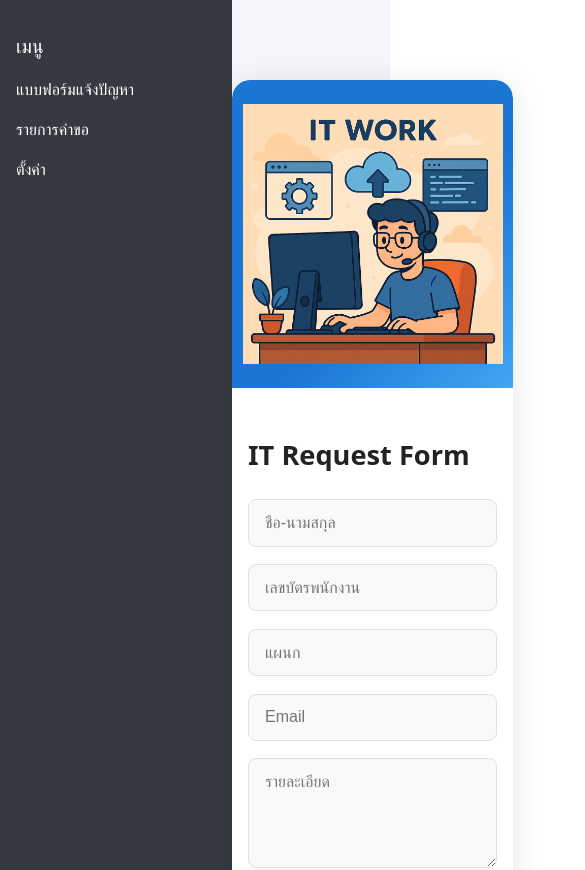
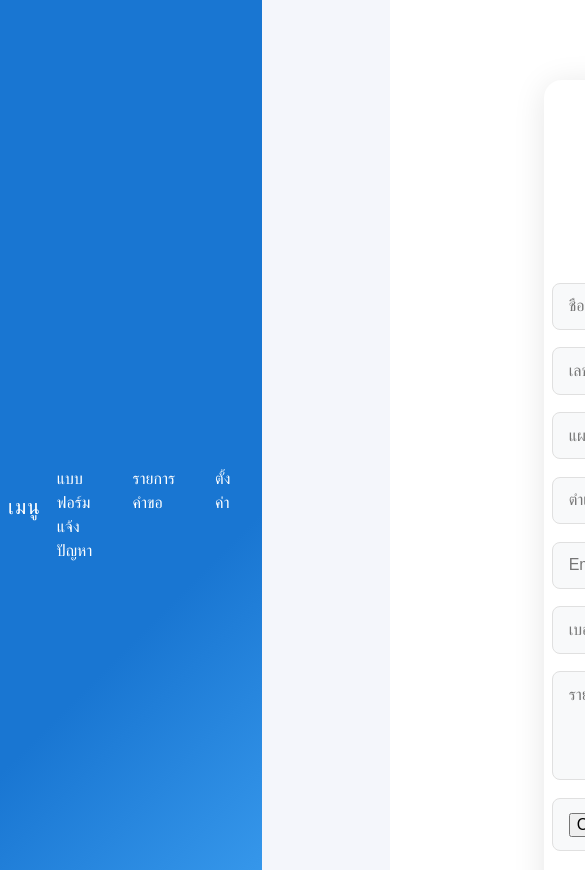
Before and after one commit to tanPiyangkoon/it-request, a React (Vite) app in the folder frontend/: page / in a window 390 px wide. Shown: the top 870 px of the page, 585 px wide, since content can reach past the window. Built offline with nearby package versions, Linux system fonts and the light colour scheme; the HTML template or start-up script is replaced by a standard one.

Commit message:
add attach picture

```diff
--- a/frontend/src/components/RequestForm.css
+++ b/frontend/src/components/RequestForm.css
@@ -5,19 +5,16 @@ body {
 
 /* ปรับเป็นการ์ดแนวนอนเต็มหน้าจอ */
 .form-container {
+  max-width: 600px;
+  margin: 3rem auto;
+  background: #fff;
+  border-radius: 18px;
+  box-shadow: 0 4px 32px rgba(0,0,0,0.10);
+  padding: 2.5rem 2.5rem 2rem 2.5rem;
   display: flex;
-  flex-direction: row;
-  align-items: stretch;
-  max-width: 1100px;
-  margin: 3rem auto;
-  background: rgba(255,255,255,0.97);
-  border-radius: 18px;
-  box-shadow: 0 4px 32px rgba(0, 0, 0, 0.10);
-  padding: 0;
-  min-height: 380px;
-  width: 100%;
+  flex-direction: column;
+  align-items: center;
   position: relative;
-  overflow: hidden;
 }
 
 .form-container::before {
@@ -25,38 +22,37 @@ body {
 }
 
 .form-image {
-  flex: 1.2;
+  display: flex;
+  justify-content: center;
+  align-items: center;
+  margin-bottom: 1.5rem;
+  width: 120px;
+  height: 120px;
   background: linear-gradient(135deg, #1976d2 60%, #42a5f5 100%);
-  border-radius: 18px 0 0 18px;
-  display: flex;
-  align-items: center;
-  justify-content: center;
-  color: #fff;
-  font-size: 2.1rem;
-  font-weight: bold;
-  letter-spacing: 1px;
-  text-align: center;
-  padding: 2rem 1rem;
-  position: relative;
-  z-index: 1;
+  border-radius: 50%;
+  box-shadow: 0 2px 12px rgba(25, 118, 210, 0.13);
+  overflow: hidden;
+}
+
+.form-image img {
+  width: 80px;
+  height: 80px;
+  object-fit: contain;
 }
 
 .form-fields {
-  flex: 2;
+  width: 100%;
   display: flex;
   flex-direction: column;
-  justify-content: center;
-  padding: 2.5rem 2.5rem 2rem 2.5rem;
-  position: relative;
-  z-index: 1;
+  align-items: stretch;
 }
 
 .form-fields h2 {
-  text-align: left;
+  text-align: center;
   margin-bottom: 1.5rem;
   font-size: 1.7rem;
   font-weight: bold;
-  color: #222;
+  color: #1976d2;
 }
 
 .form-fields input,
@@ -83,7 +79,7 @@ body {
 }
 
 .form-fields button {
-  background: #1976d2;
+  background: linear-gradient(90deg, #1976d2 60%, #42a5f5 100%);
   color: #fff;
   border: none;
   border-radius: 8px;
@@ -93,6 +89,7 @@ body {
   cursor: pointer;
   transition: background 0.2s;
   margin-top: 0.5rem;
+  box-shadow: 0 2px 8px rgba(25, 118, 210, 0.08);
 }
 
 .form-fields button:hover {
@@ -121,18 +118,18 @@ body {
   font-size: 1rem;
 }
 
-@media (max-width: 900px) {
+@media (max-width: 700px) {
   .form-container {
-    flex-direction: column;
-    min-height: unset;
     max-width: 98vw;
+    padding: 1.2rem 0.5rem 1rem 0.5rem;
   }
   .form-image {
-    border-radius: 18px 18px 0 0;
-    font-size: 1.3rem;
-    padding: 1.5rem 0.5rem;
+    width: 80px;
+    height: 80px;
+    margin-bottom: 1rem;
   }
-  .form-fields {
-    padding: 1.5rem 1rem 1rem 1rem;
+  .form-image img {
+    width: 56px;
+    height: 56px;
   }
 }
--- a/frontend/src/components/RequestForm.jsx
+++ b/frontend/src/components/RequestForm.jsx
@@ -7,9 +7,12 @@ function RequestForm() {
     full_name: '',
     employee_id: '',
     department: '',
+    position: '',
     email: '',
+    phone: '',
     description: ''
   });
+  const [file, setFile] = useState(null);
   const [successMsg, setSuccessMsg] = useState('');
   const [errorMsg, setErrorMsg] = useState('');
 
@@ -18,10 +21,12 @@ function RequestForm() {
     setSuccessMsg('');
     setErrorMsg('');
     try {
+      const data = new FormData();
+      Object.entries(formData).forEach(([key, value]) => data.append(key, value));
+      if (file) data.append('image', file);
       const res = await fetch('http://localhost:3001/api/request', {
         method: 'POST',
-        headers: { 'Content-Type': 'application/json' },
-        body: JSON.stringify(formData)
+        body: data
       });
       if (res.ok) {
         setSuccessMsg('ส่งคำขอเรียบร้อยแล้ว');
@@ -29,9 +34,12 @@ function RequestForm() {
           full_name: '',
           employee_id: '',
           department: '',
+          position: '',
           email: '',
+          phone: '',
           description: ''
         });
+        setFile(null);
       } else {
         setErrorMsg('เกิดข้อผิดพลาดในการส่งข้อมูล');
       }
@@ -41,7 +49,7 @@ function RequestForm() {
   };
 
   return (
-    <form onSubmit={handleSubmit} className="form-container">
+    <form onSubmit={handleSubmit} className="form-container" encType="multipart/form-data">
       <div className="form-image">
         <img src={itWorkerImg} alt="IT worker" style={{maxWidth: '100%', maxHeight: '260px', objectFit: 'contain'}} />
       </div>
@@ -68,10 +76,23 @@ function RequestForm() {
           required
         />
         <input
+          placeholder="ตำแหน่ง"
+          value={formData.position}
+          onChange={(e) => setFormData({ ...formData, position: e.target.value })}
+          required
+        />
+        <input
           placeholder="Email"
           type="email"
           value={formData.email}
           onChange={(e) => setFormData({ ...formData, email: e.target.value })}
+          required
+        />
+        <input
+          placeholder="เบอร์โทร"
+          type="tel"
+          value={formData.phone}
+          onChange={(e) => setFormData({ ...formData, phone: e.target.value })}
           required
         />
         <textarea
@@ -80,6 +101,12 @@ function RequestForm() {
           onChange={(e) => setFormData({ ...formData, description: e.target.value })}
           required
         ></textarea>
+        <input
+          type="file"
+          accept="image/*"
+          onChange={e => setFile(e.target.files[0])}
+          style={{ marginBottom: '1.1rem' }}
+        />
         <button type="submit">ส่งคำขอ</button>
       </div>
     </form>
--- a/frontend/src/components/Sidebar.css
+++ b/frontend/src/components/Sidebar.css
@@ -1,29 +1,65 @@
 .sidebar {
-  width: 200px;
+  width: 220px;
   height: 100vh;
-  background-color: #343a40;
-  color: white;
-  padding: 1rem;
+  background: linear-gradient(135deg, #1976d2 60%, #42a5f5 100%);
+  color: #fff;
+  padding: 2rem 1.2rem 1rem 1.2rem;
   position: fixed;
   left: 0;
   top: 0;
+  box-shadow: 2px 0 16px 0 rgba(30, 60, 120, 0.08);
+  display: flex;
+  flex-direction: column;
+  align-items: flex-start;
 }
 
 .sidebar h2 {
-  font-size: 1.2rem;
-  margin-bottom: 1rem;
+  font-size: 1.3rem;
+  margin-bottom: 2rem;
+  font-weight: bold;
+  letter-spacing: 1px;
+  color: #fff;
 }
 
 .sidebar ul {
   list-style: none;
   padding: 0;
+  width: 100%;
 }
 
 .sidebar li {
-  margin-bottom: 1rem;
+  margin-bottom: 1.2rem;
   cursor: pointer;
+  font-size: 1.08rem;
+  padding: 0.7rem 1rem;
+  border-radius: 8px;
+  transition: background 0.18s, color 0.18s;
+  width: 100%;
 }
 
 .sidebar li:hover {
-  color: #00bfff;
+  background: rgba(255,255,255,0.13);
+  color: #ffe082;
 }
+
+@media (max-width: 700px) {
+  .sidebar {
+    width: 100vw;
+    height: auto;
+    flex-direction: row;
+    align-items: center;
+    padding: 1rem 0.5rem;
+    position: static;
+    box-shadow: none;
+  }
+  .sidebar ul {
+    display: flex;
+    flex-direction: row;
+    width: auto;
+  }
+  .sidebar li {
+    margin: 0 0.5rem 0 0;
+    padding: 0.6rem 1rem;
+    font-size: 1rem;
+  }
+}
```
